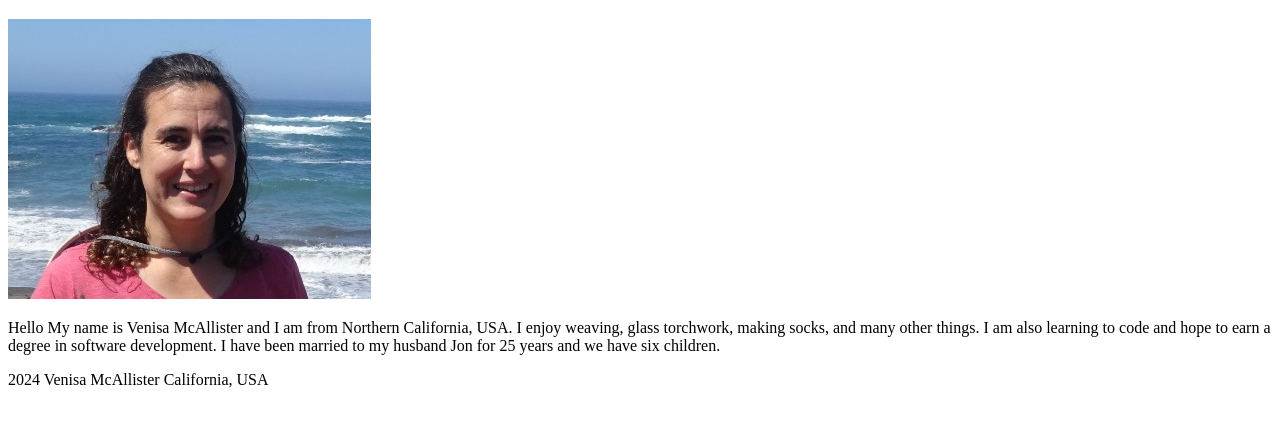
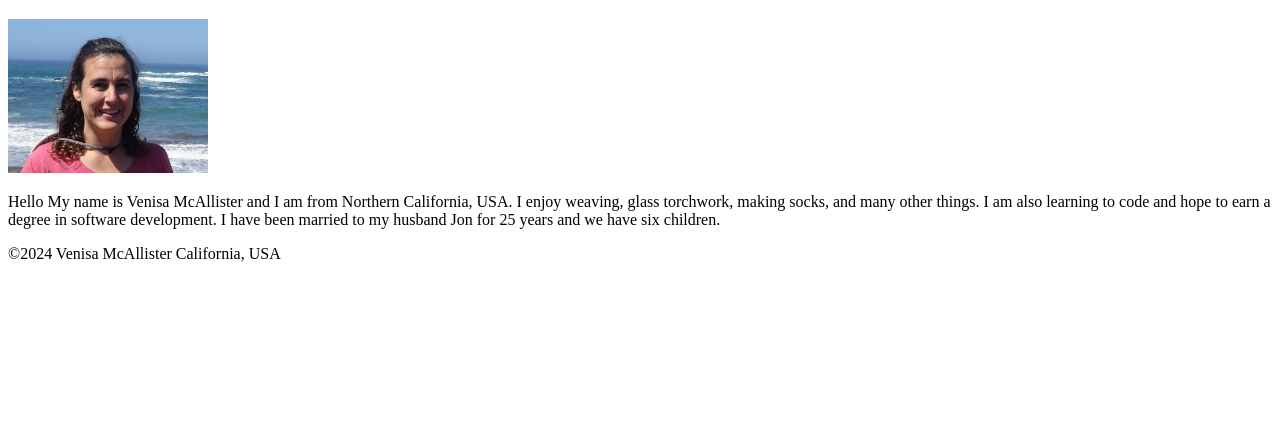
Before and after one commit to nisaanne/wdd130, a plain HTML site: page index.html in a window 1280 px wide. Shown: the part 87-512 px from the top of the page. Drawn offline with Linux system fonts and the light colour scheme.

Commit message:
added copyright symbol

```diff
--- a/index.html
+++ b/index.html
@@ -1,8 +1,8 @@
 <!DOCTYPE html>
 <html lang="en-US">
     <head>
-        <meta charset="utf-8"
-        <meta name="viewport" content="width=device-width,initial-scale=1.0" />
+        <meta charset="utf-8">
+        <meta name="viewport" content="width=device-width,initial-scale=1.0" >
         <title>VenisaMcAllister|WDD 130</title>
     </head>
     <body>
@@ -11,11 +11,11 @@
                 <a href="#">Home</a>
                 <a href="wwr/">Rafting Website</a>
                 <a href="wwr/site-plan-rafting.html">Rafting Site Plan</a>
-            <nav>
+            </nav>
         </header>
         <main>
             <h1>Venisa McAllister|WDD 130</h1>
-            <img src="images/profile.jpg" alt="Hello, my name is Venisa McAllister width="200">
+            <img src="images/profile.jpg" alt="Hello, my name is Venisa McAllister" width="200">
             <p>Hello My name is Venisa McAllister and I am from Northern California, USA. I enjoy weaving,
                 glass torchwork, making socks, and many other things. I am also learning to code and hope to earn a
                 degree in software development. I have been married to my husband Jon for 25 years and we have six children.
@@ -23,7 +23,7 @@
             </p>
         </main>
         <footer>
-            <p>2024 Venisa McAllister California, USA</p>
+            <p>©2024 Venisa McAllister California, USA</p>
         </footer>
     </body>
 </html>
```
